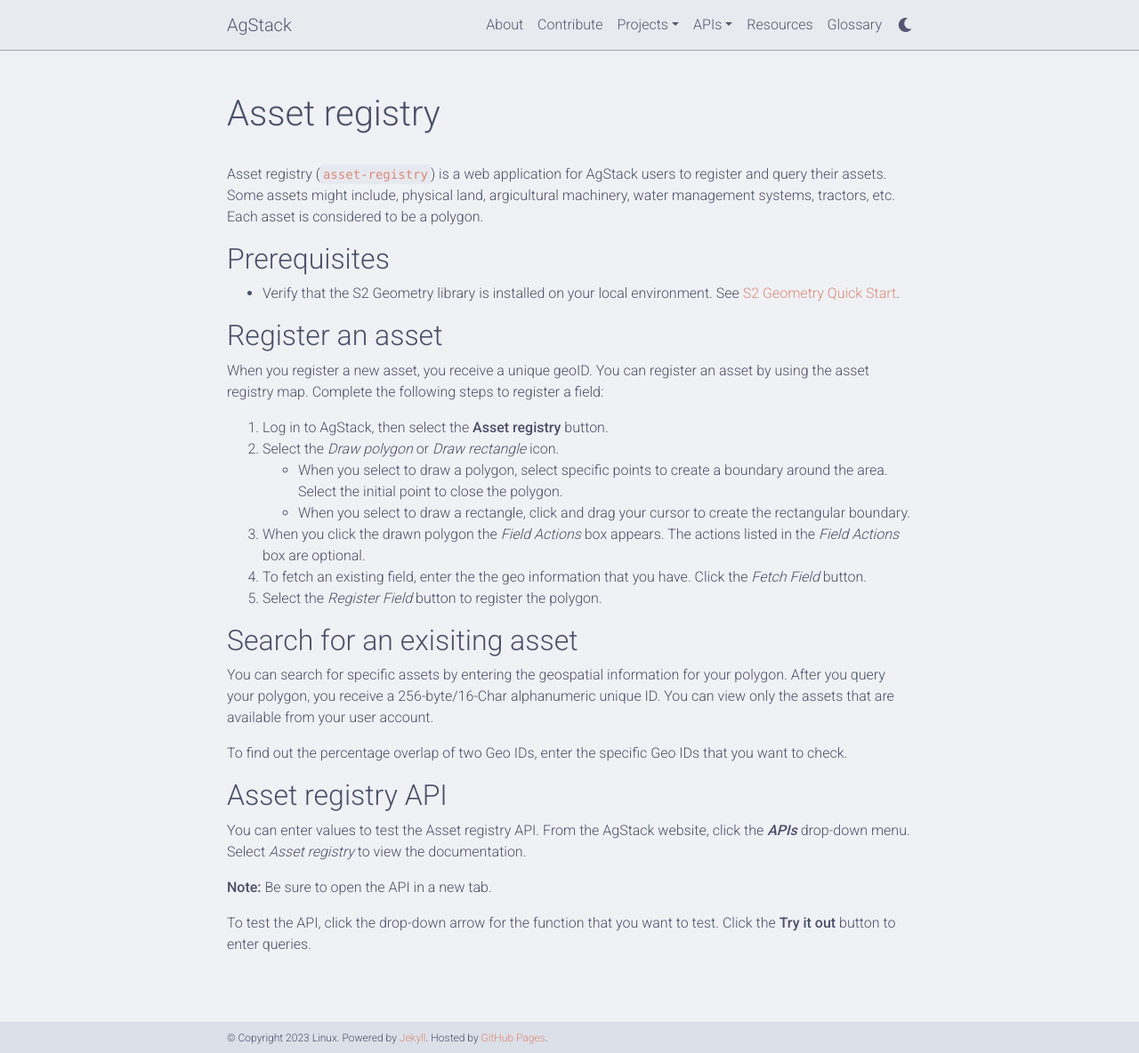
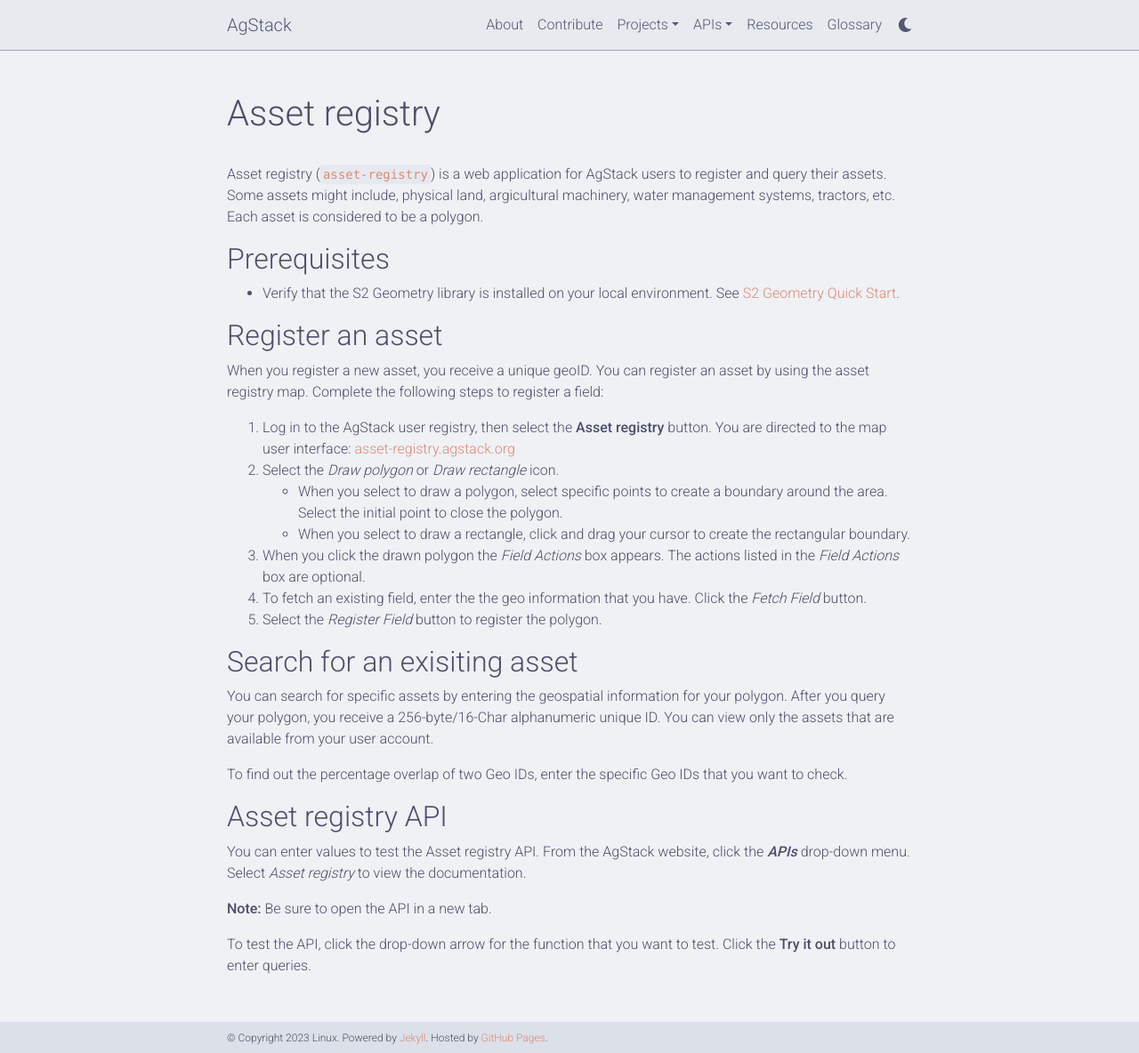
Before and after one commit to vmbrasseur/agstack-website, a Jekyll site: the page built from _pages/asset_registry.md, in a window 1280 px wide and 1184 px high. Shown: the whole window at 89% size. Built offline with Jekyll 4.4.1, drawn with Linux system fonts in a browser that asks for light colours; comment, search, counter and statistics services are not loaded; a style sheet for code colours, icons or effects is not loaded.

Commit message:
Update asset_registry.md

```diff
--- a/_pages/asset_registry.md
+++ b/_pages/asset_registry.md
@@ -22,7 +22,7 @@
 
 When you register a new asset, you receive a unique geoID. You can register an asset by using the asset registry map. Complete the following steps to register a field:
 
-1. Log in to AgStack, then select the **Asset registry** button.
+1. Log in to the AgStack user registry, then select the **Asset registry** button. You are directed to the map user interface: [asset-registry.agstack.org](asset-registry.agstack.org)
 2. Select the _Draw polygon_ or _Draw rectangle_ icon.
   * When you select to draw a polygon, select specific points to create a boundary around the area. Select the initial point to close the polygon.
   * When you select to draw a rectangle, click and drag your cursor to create the rectangular boundary.
```
